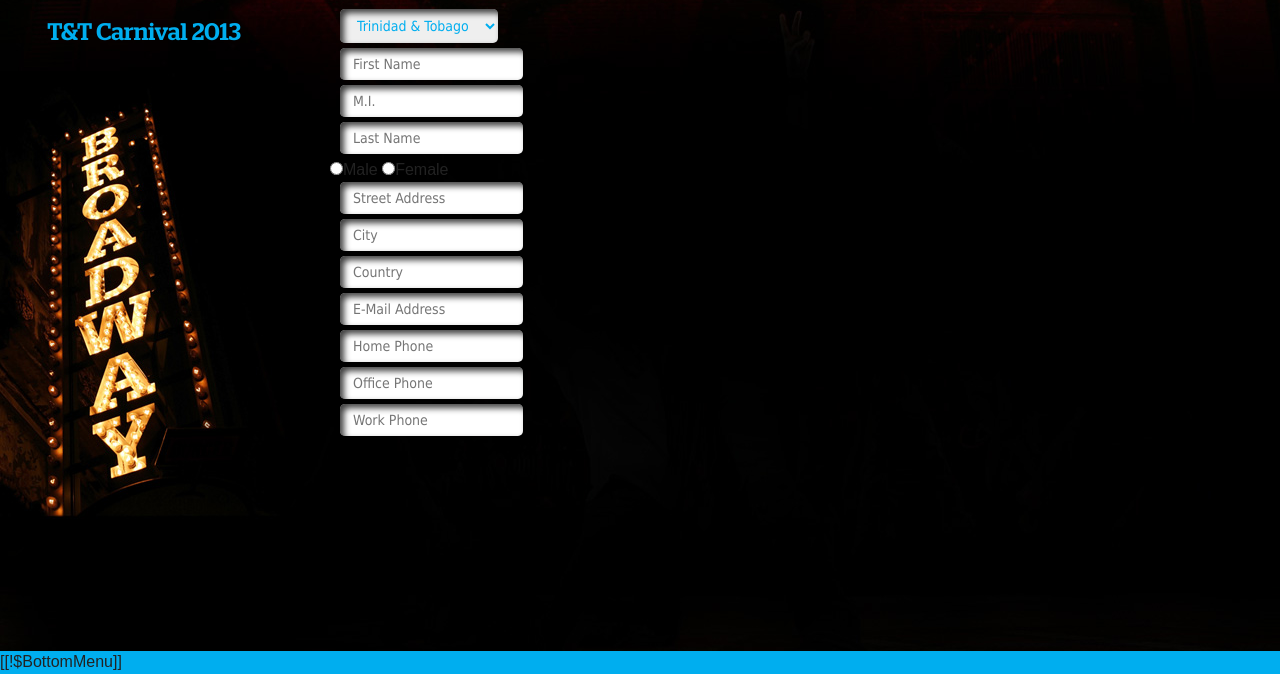
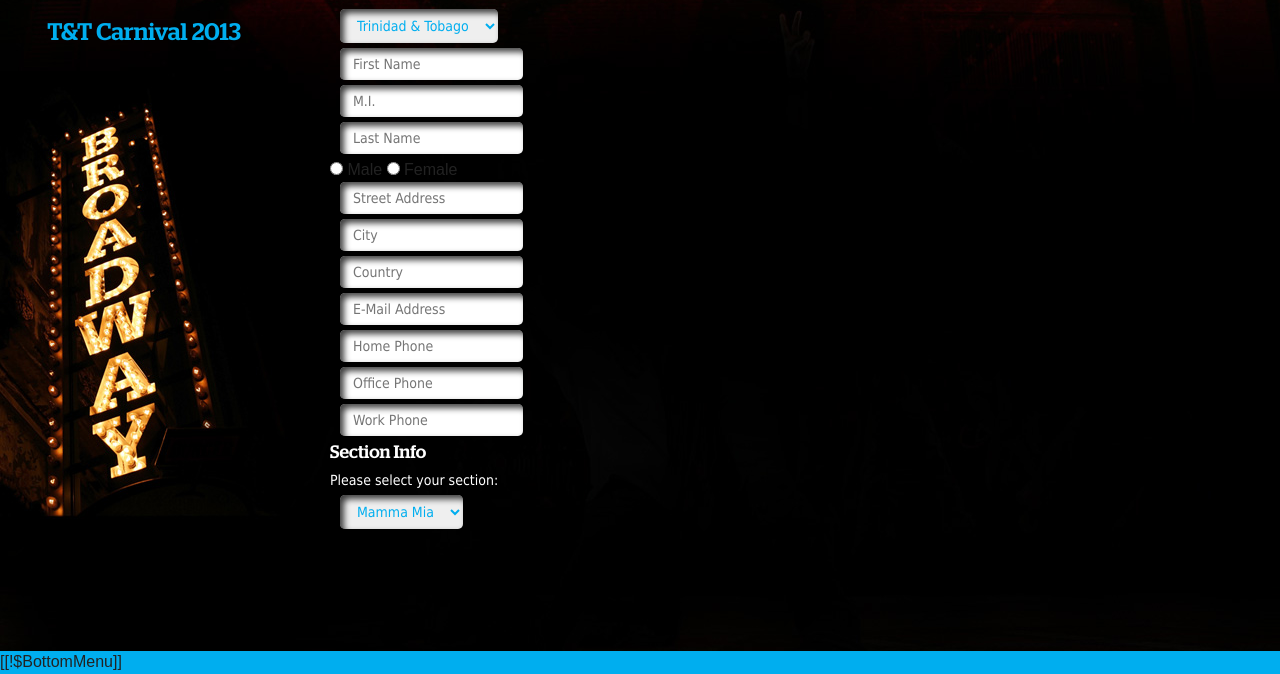
Before and after one commit to jarrodplacide/Just-Friends, a plain HTML site: page assets/staticpages/registration.html in a window 1280 px wide. Shown: the part 179-853 px from the top of the page. Drawn offline with nearby package versions, Linux system fonts and the light colour scheme; files whose address does not match are found by name; a web font is replaced by a local one.

Commit message:
Registration Page Amendments

```diff
--- a/assets/staticpages/registration.html
+++ b/assets/staticpages/registration.html
@@ -23,7 +23,6 @@
 
 		<!-- Base URL -->
 		<base href="[[++site_url]]" />
-
 
 		<!-- Open Graph Tags -->
 		[[!$OpenGraph]]
@@ -55,17 +54,20 @@
 							</aside>
 						</header>
 						<section id="body">
+							<form action="/register" method="post" id="form_register" data-personalinfo="incomplete" data-sectioninfo="incomplete" data=measurementsinfo="incomplete">
+								<div id="personalinfo">
 									<h1>Personal Information</h1>
-							<select name="country" id="form_register_country">
+									<select name="preliminary_country" id="form_register_country">
 										<option value="1">Trinidad &amp; Tobago</option>
 										<option value="2">USA</option>
 									</select>
-							<form action="/register" method="post" id="form_register">
 									<input type="text" name="fName" id="register_fName" class="inline medium" placeholder="First Name" value="" />
 									<input type="text" name="middleInitial" id="register_middleInitial" class="inline short" placeholder="M.I." value="" />
 									<input type="text" name="lName" id="register_lName" class="inline medium" placeholder="Last Name" value="" />
-								<input type="radio" name="sex" value="male" /><label>Male</label>
-                				<input type="radio" name="sex" value="female" /><label>Female</label>
+									<input type="radio" name="sex" value="male" />
+									<label>Male</label>
+									<input type="radio" name="sex" value="female" />
+									<label>Female</label>
 									<input type="text" name="streetAddress" id="register_streetAddress" class="long" placeholder="Street Address" value="" />
 									<input type="text" name="city" id="register_city" class="medium inline" placeholder="City" value="" />
 									<div style="display: none;" id="US_fields">
@@ -77,6 +79,20 @@
 									<input type="text" name="phone_home" id="register_phone_home" class="medium" placeholder="Home Phone" value="" />
 									<input type="text" name="phone_office" id="register_phone_office" class="medium" placeholder="Office Phone" value="" />
 									<input type="text" name="phone_work" id="register_phone_work" class="medium" placeholder="Work Phone" value="" />
+								</div>
+								<div id="sectioninfo">
+									<h1>Section Info</h1>
+									<label><p>Please select your section: </p></label>
+									<select name="section" id="register_section">
+										<option value="mammamia">Mamma Mia</option>
+										<option value="mammamia">Mamma Mia</option>
+										<option value="mammamia">Mamma Mia</option>
+										<option value="mammamia">Mamma Mia</option>
+										<option value="mammamia">Mamma Mia</option>
+										<option value="mammamia">Mamma Mia</option>
+										<option value="mammamia">Mamma Mia</option>
+									</select>
+								</div>
 							</form>
 						</section>
 					</article>
@@ -91,7 +107,6 @@
 			window.jQuery || document.write('<script src="/assets/js/libs/jquery-1.7.2.min.js"><\/script>')
 		</script>
 
-
 		<!-- Fancybox Scripts -->
 		<script src="assets/fancybox/lib/jquery.mousewheel-3.0.6.pack.js"></script>
 		<script src="assets/fancybox/source/jquery.fancybox.pack.js?v=2.0.4"></script>
@@ -100,7 +115,8 @@
 		<script src="/assets/js/plugins.js"></script>
 		<script src="/assets/js/script.js"></script>
 		<script>
-			var _gaq = [ ['_setAccount', '[[++google_analytics_code]]'], ['_trackPageview'] ]; ( function(d, t) {
+			var _gaq = [['_setAccount', '[[++google_analytics_code]]'], ['_trackPageview']];
+			( function(d, t) {
 					var g = d.createElement(t), s = d.getElementsByTagName(t)[0];
 					g.src = ('https:' == location.protocol ? '//ssl' : '//www') + '.google-analytics.com/ga.js';
 					s.parentNode.insertBefore(g, s)
```
Lines whose indentation alone changed are shown as unchanged.
